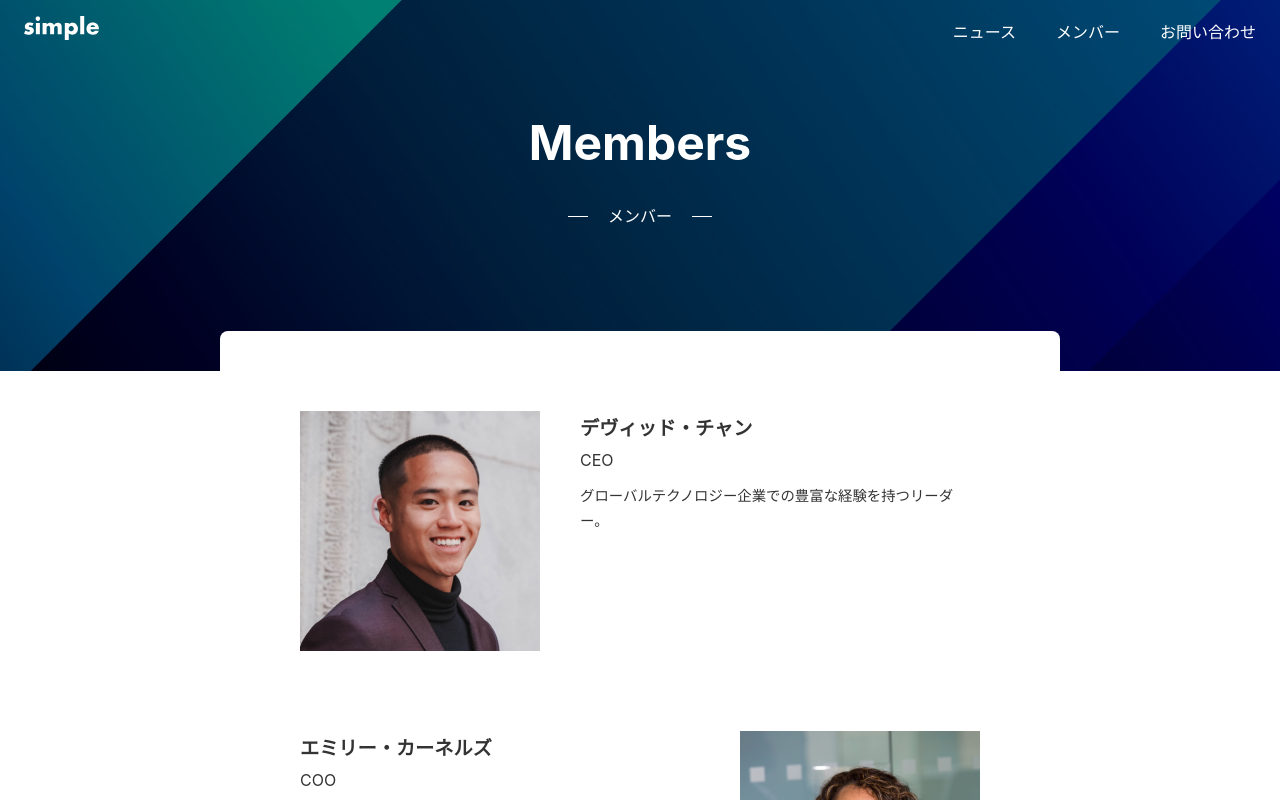
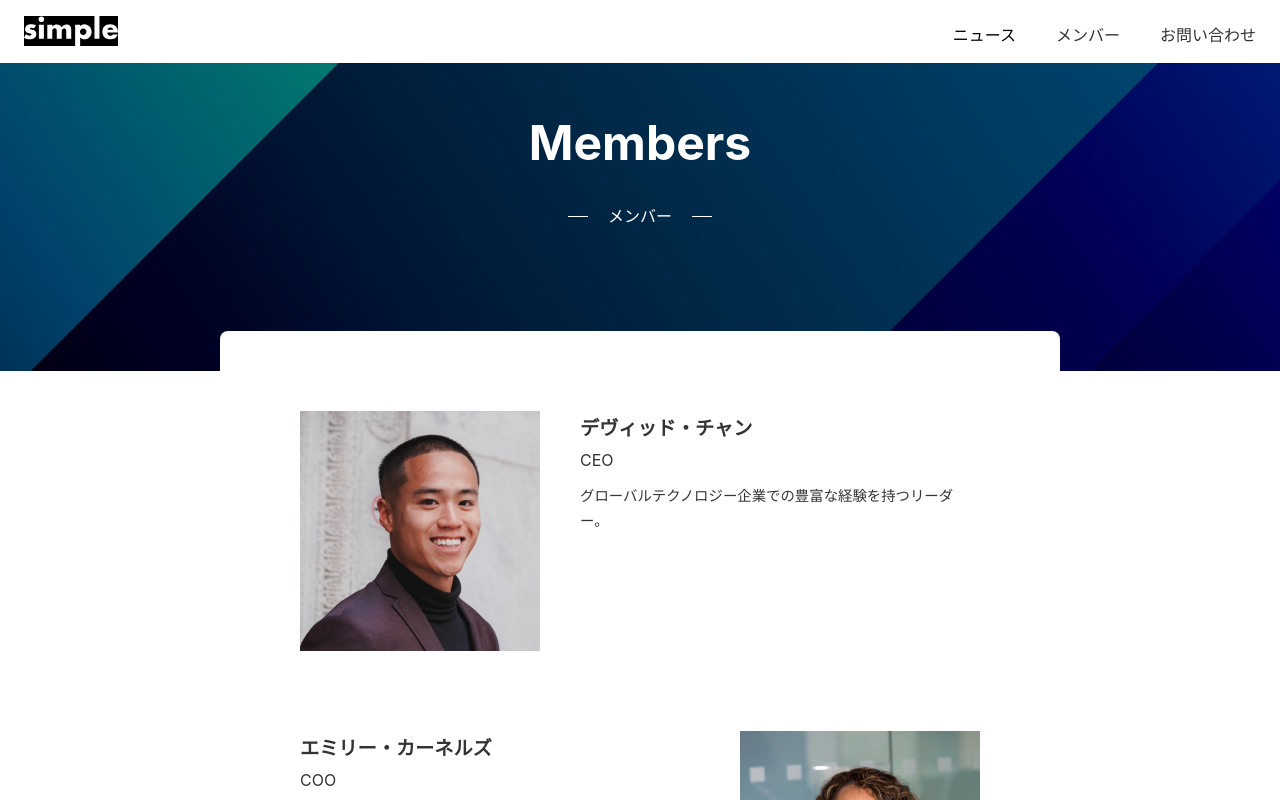
Before and after one commit to Tod9197/Next.js-HeadLess-CMS2, a Next.js app: page /members in a window 1280 px wide. Shown: the top 800 px of the page. Built offline with nearby package versions, Linux system fonts and the light colour scheme.

Commit message:
ヘッダーの色変更

```diff
--- a/app/_components/Header/index.module.css
+++ b/app/_components/Header/index.module.css
@@ -1,6 +1,7 @@
 .header {
   position: absolute;
   padding: 16px 24px 8px;
+  background-color: #fff;
   z-index: 1000;
   display: flex;
   align-items: center;
@@ -11,8 +12,9 @@
   display: flex;
 }
 .logo {
-  height: 24px;
+  height: 30px;
   width: auto;
+  background-color: #000;
 }
 @media (max-width: 640px) {
   .header {
--- a/app/_components/Meun/index.module.css
+++ b/app/_components/Meun/index.module.css
@@ -1,7 +1,9 @@
 .items {
   display: flex;
-  color: #fff;
   gap: 40px;
+}
+.item {
+  color: #000;
 }
 
 .button {
--- a/app/_components/Meun/index.tsx
+++ b/app/_components/Meun/index.tsx
@@ -16,7 +16,7 @@ export default function Menu() {
       <div>
         <nav className={cx(styles.nav, isOpen && styles.open)}>
           <ul className={styles.items}>
-            <li>
+            <li className={styles.item}>
               <Link href="/news">ニュース</Link>
             </li>
             <li>
```
